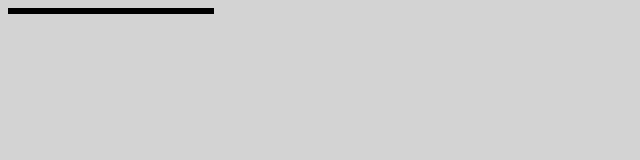
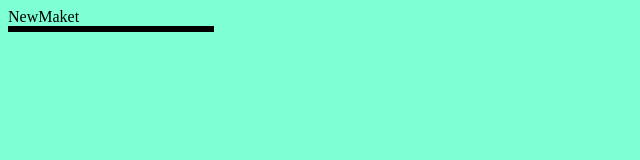
Before and after one commit to Tamozhnii/Maket, a plain HTML site: page Maket.html in a window 1280 px wide. Shown: the whole page, without its empty margins (0-640 px from the left). Drawn offline with Linux system fonts and the light colour scheme.

Commit message:
Начало1

```diff
--- a/Maket.html
+++ b/Maket.html
@@ -4,9 +4,9 @@
     <meta charset="UTF-8" />
     <meta name="viewport" content="width=device-width, initial-scale=1.0" />
     <link rel="stylesheet" href="Maket.css">
-    <title>Document</title>
+    <title>Maket</title>
   </head>
-
+        NewMaket
   <body>
     <div class="new"></div>
   </body>
--- a/Maket.scss
+++ b/Maket.scss
@@ -1,5 +1,5 @@
 body {
-    background-color: lightgrey;
+    background-color: aquamarine;
     background-size: cover;
 
     .new{
```
Also changed, not shown: Maket.css, 1 other file.
